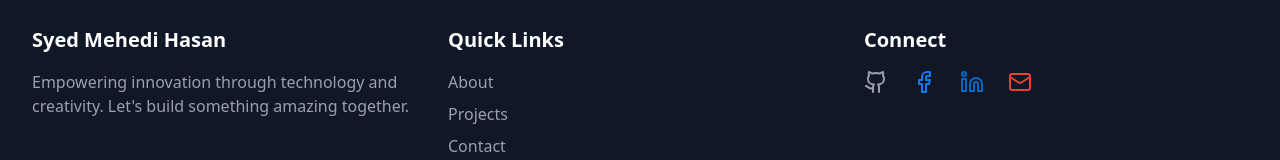
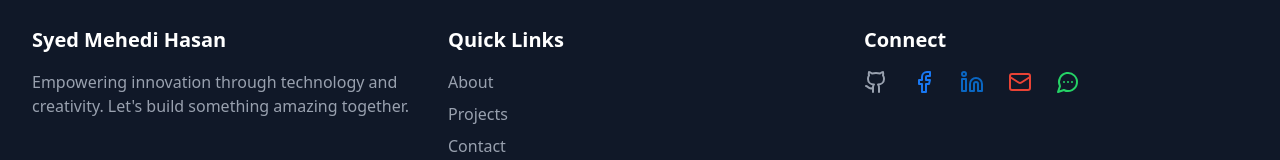
Before and after one commit to syedmehedi34/portfolio, a React (Vite) app: page / in a window 1280 px wide. Shown: the part 4095-4255 px from the top of the page. Built offline with nearby package versions, Linux system fonts and the light colour scheme.

Commit message:
added wp in the footer

```diff
--- a/src/components/Footer.jsx
+++ b/src/components/Footer.jsx
@@ -1,4 +1,10 @@
-import { Github, Linkedin, Mail, Facebook } from "lucide-react";
+import {
+  Github,
+  Linkedin,
+  Mail,
+  Facebook,
+  MessageCircleMore,
+} from "lucide-react";
 
 const Footer = () => {
   return (
@@ -8,8 +14,8 @@ const Footer = () => {
           <div>
             <h3 className="text-xl font-bold mb-4">Syed Mehedi Hasan</h3>
             <p className="text-gray-400">
-              Empowering innovation through technology and creativity. Let's
-              build something amazing together.
+              Empowering innovation through technology and creativity.
+              Let&apos;s build something amazing together.
             </p>
           </div>
           <div>
@@ -61,9 +67,18 @@ const Footer = () => {
               </a>
               <a
                 href="mailto:syedmehedi34@gmail.com"
+                target="_blank"
                 className="text-[#EA4335] hover:text-[#d33426]"
               >
                 <Mail className="w-6 h-6" />
+              </a>
+              <a
+                href="https://wa.me/+8801731771438"
+                target="_blank"
+                rel="noopener noreferrer"
+                className="text-[#25D366] hover:text-[#20b355]"
+              >
+                <MessageCircleMore className="w-6 h-6" />
               </a>
             </div>
           </div>
```
Also changed, not shown: 1 other file (tests, documents, lock files or other folders).
